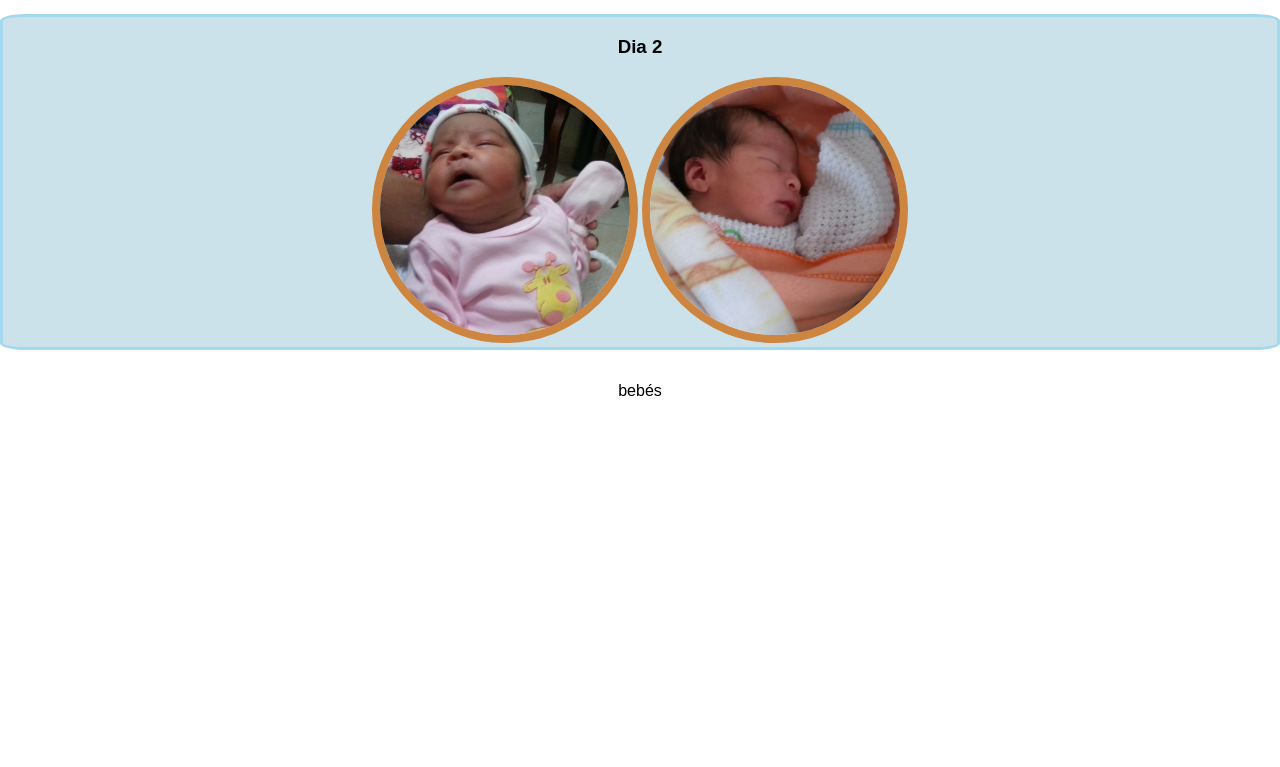
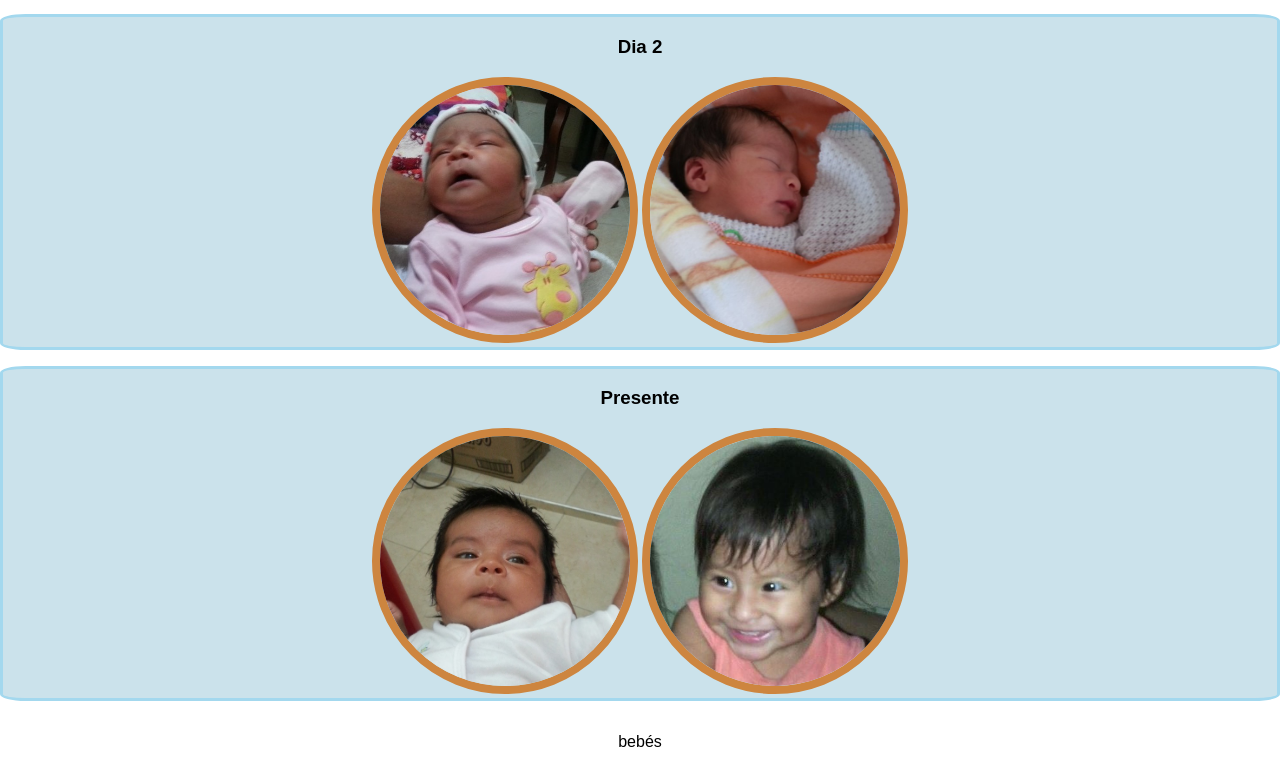
Before and after one commit to jicaicedos/danielayvallery, a plain HTML site: page index.html in a window 1280 px wide. Shown: the part 417-1184 px from the top of the page. Before the commit the page ends 833 px from the top, so only its background shows below. Drawn offline with Linux system fonts and the light colour scheme.

Commit message:
Adicionado fotos dia 11 de julio 2016

```diff
--- a/index.html
+++ b/index.html
@@ -29,6 +29,11 @@
 			<img class="imagen" src="images/daniela/dia_00002.jpg" alt="">
 			<img class="imagen" src="images/vallery/dia_00002.jpg" alt="">
 		</section>
+		<section class="ventana">
+			<h3>Presente</h3>
+			<img class="imagen" src="images/daniela/hoy.jpg" alt="">
+			<img class="imagen" src="images/vallery/hoy.jpg" alt="">
+		</section>
 	</div>
 	<footer>
 		<p>bebés</p>
```
Also changed, not shown: images/daniela/hoy.jpg (added), images/vallery/hoy.jpg (added), 2 other files.
